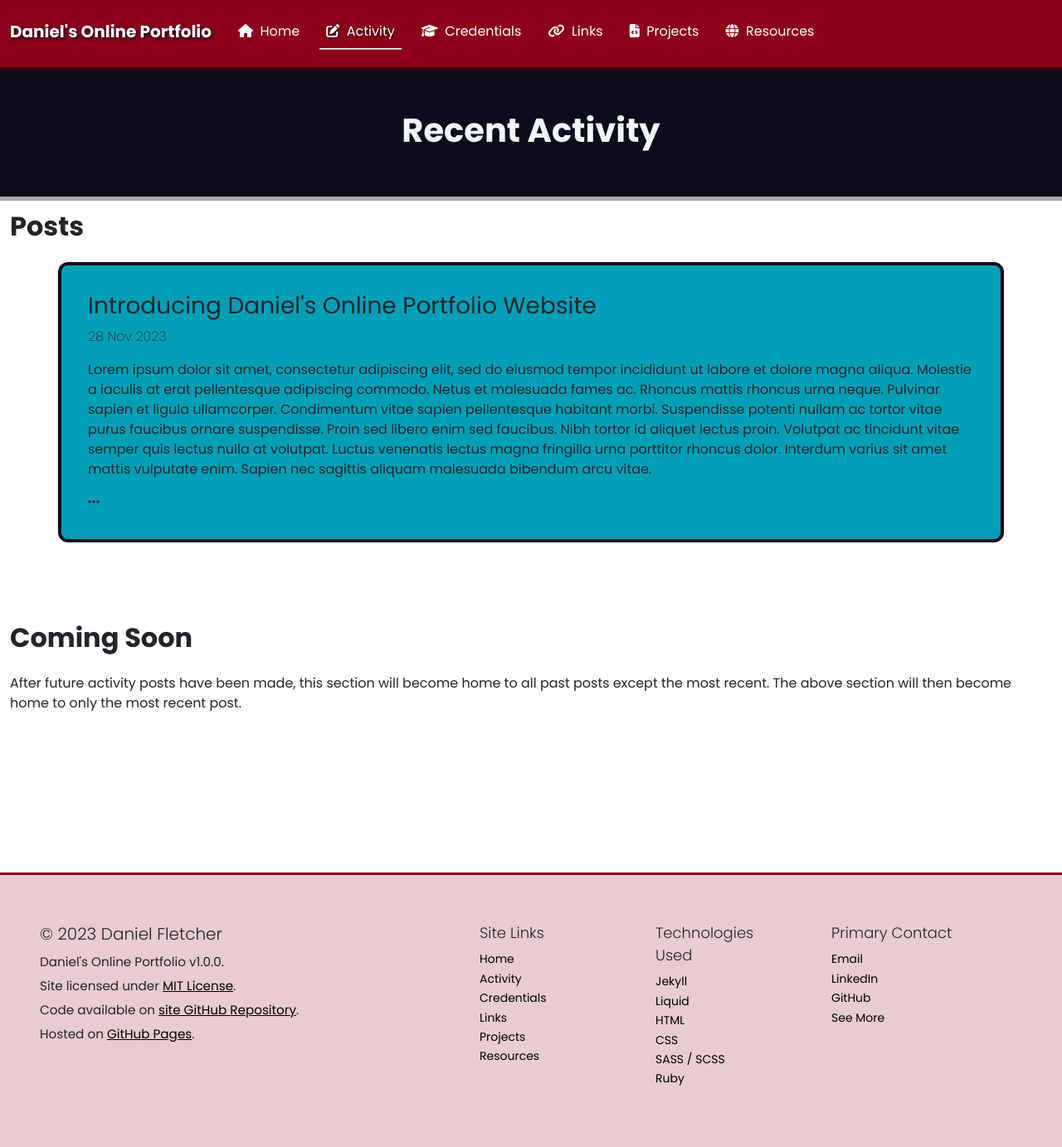
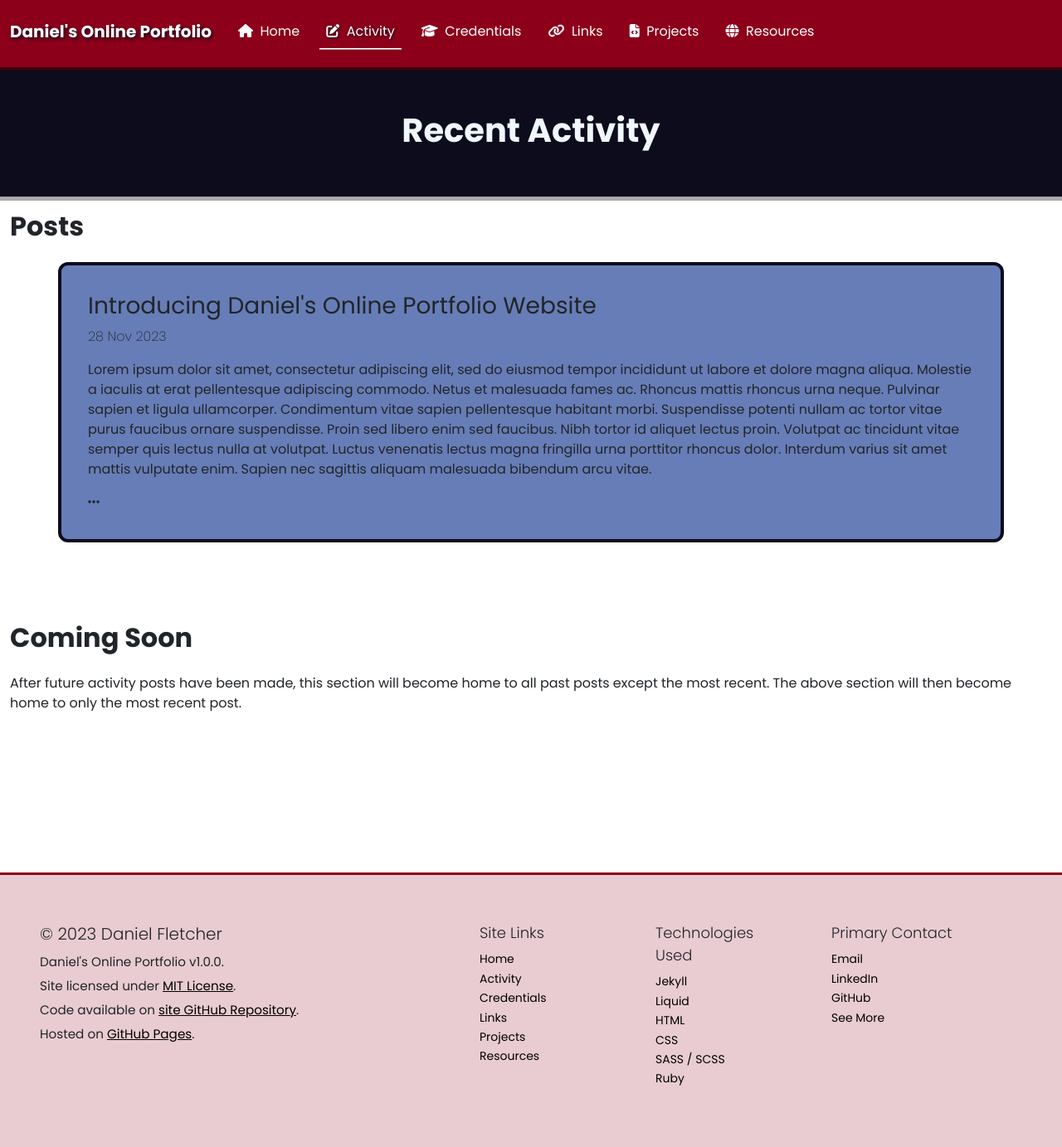
Before and after one commit to DanielTheFletch/portfolio, a Jekyll site: the page built from activity.html, in a window 1280 px wide. Shown: the whole page at 83% size. Built offline with Jekyll 4.4.1, drawn with Linux system fonts in a browser that asks for light colours.

Commit message:
Swap secondary and tertiary colors

```diff
--- a/_sass/variables.scss
+++ b/_sass/variables.scss
@@ -4,8 +4,8 @@
 $dark:              #0D0C1D;
 $light:             #EFF7FF;
 $primary:           #8C001A;
-$secondary:         #009FB7;
-$tertiary:          #677DB7;
+$secondary:         #677DB7;
+$tertiary:          #009FB7;
 
 // Fonts
 $poppins:           "Poppins", serif;
```
